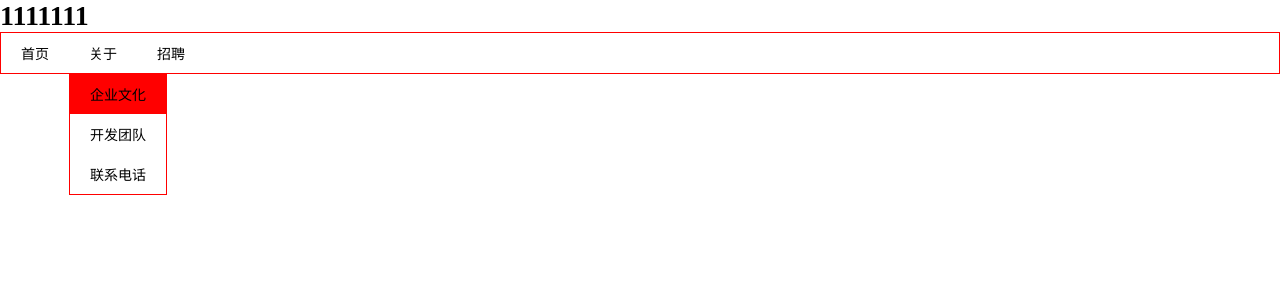
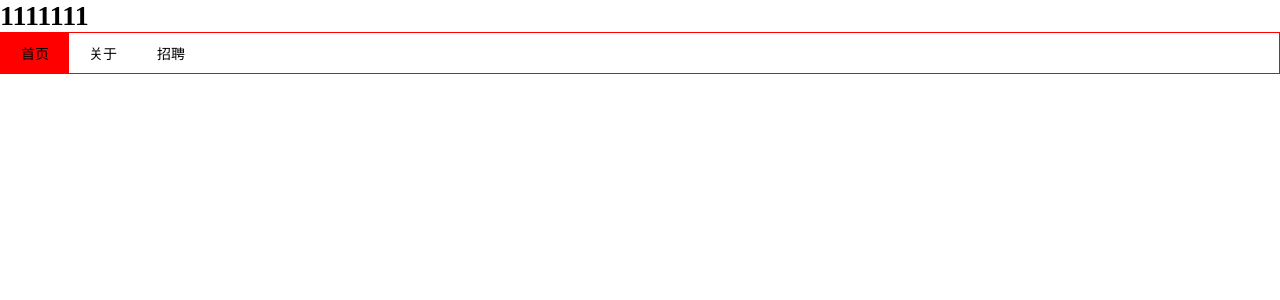
Before and after one commit to yzq739291773/gulu, a Vue app: page / in a window 1280 px wide. Shown: the top 300 px of the page. Built offline with nearby package versions, Linux system fonts and the light colour scheme.

Commit message:
添加子菜单，并解决v-if带来的bug

```diff
--- a/src/App.vue
+++ b/src/App.vue
@@ -32,7 +32,7 @@ export default {
   },
   data(){
     return({
-            selected:['culture']
+            selected:['home']
             // source: [{
             //         name: '浙江',
             //         children: [{
--- a/src/nav/nav-item.vue
+++ b/src/nav/nav-item.vue
@@ -1,5 +1,5 @@
 <template>
-    <div class="g-nav-item" :class="{selected}" @click="tabClick">
+    <div class="g-nav-item" :class="{selected}" @click="onClick">
         <slot></slot>
     </div>
 </template>
@@ -23,7 +23,7 @@ export default {
         this.root.addItem(this)
     },
     methods:{
-        tabClick(){
+        onClick(){
             this.$emit('add:selected',this.name)
         }
     }
--- a/src/nav/sub-nav.vue
+++ b/src/nav/sub-nav.vue
@@ -1,7 +1,7 @@
 <template>
     <div class="g-sub-nav">
-        <span><slot name="title"></slot></span>
-        <div class="g-sub-nav-popover">
+        <span @click="onClick"><slot name="title" ></slot></span>
+        <div class="g-sub-nav-popover" v-show="open">
             <slot></slot>
         </div>
     </div>
@@ -9,14 +9,29 @@
 
 <script>
 export default {
-    name:'GuluSubNav'
+    name:'GuluSubNav',
+    data(){
+        return{
+            open:false
+        }
+    },
+    methods:{
+        onClick(){
+            console.log(22)
+            this.open = !this.open
+        }
+    }
 }
 </script>
 
 <style lang='scss' scoped>
     .g-sub-nav{
         position: relative;
-        padding: 10px 20px;
+        span{
+            padding: 10px 20px;
+            display: inline-block;
+            vertical-align: top;
+        }
         .g-sub-nav-popover{
             position: absolute;
             top: 100%;
```
